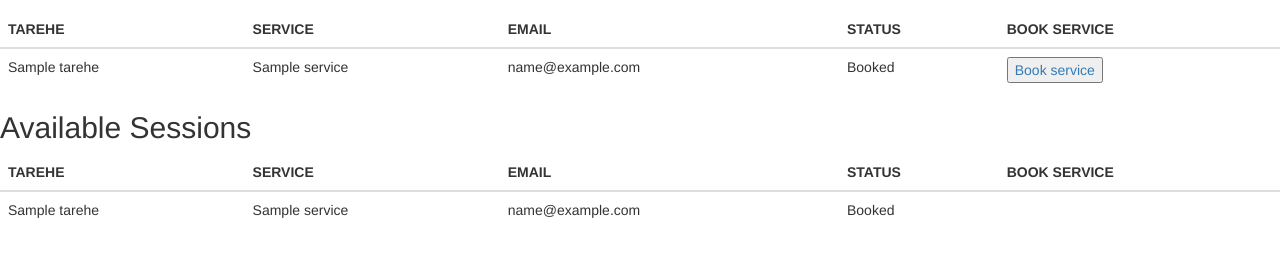
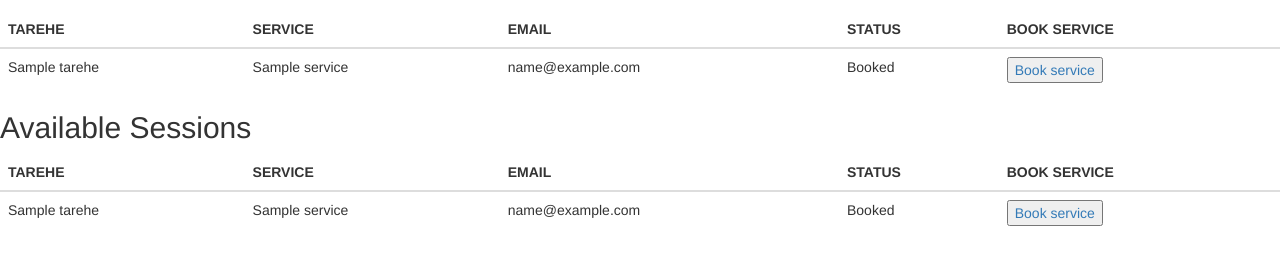
Before and after one commit to Koech-code/bookings, a Flask app: template app/templates/index.html in a window 1280 px wide. Shown: the part 646-900 px from the top of the page. Before the commit the page ends 864 px from the top, so only its background shows below. Run offline with Flask 2, Linux system fonts and the light colour scheme; the template is opened without the code that fills it: most values are stand-ins (such as "Sample title", 1, 10 or a date in 2020); data that the repository does not hold is empty; some libraries are stand-ins or nearby versions.

Commit message:
changed routes

```diff
--- a/app/templates/index.html
+++ b/app/templates/index.html
@@ -108,7 +108,7 @@
                             <td>{{session.service}}</td>
                             <td>{{session.email}}</td>
                             <td>{{session.status}}</td>
-
+                            <td><a href="{{url_for('main.edit_session', id=session.id)}}"><button>Book service</button></a></td>
                         </tr>
                         {% endfor%}
                     </tbody>
```
